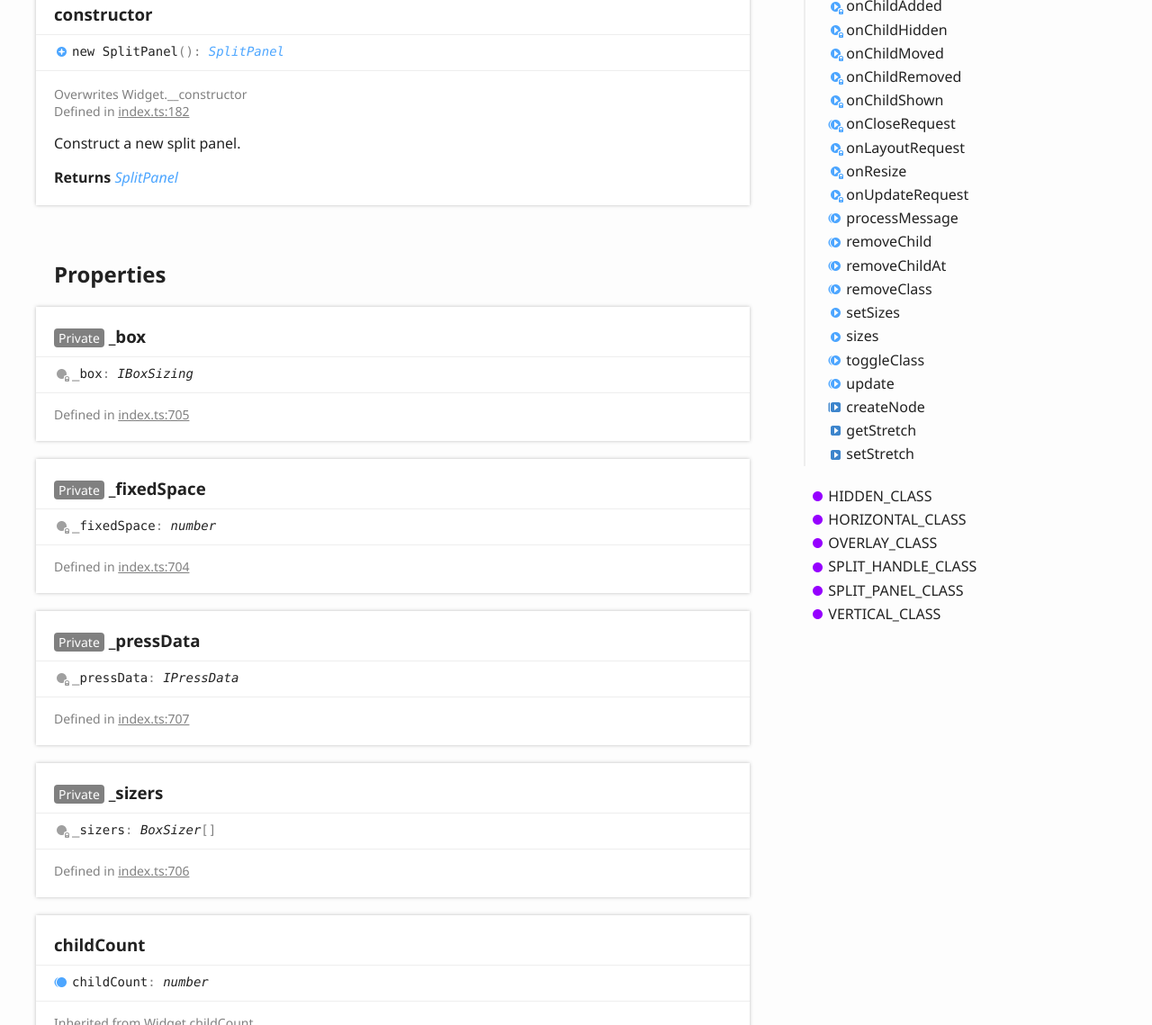
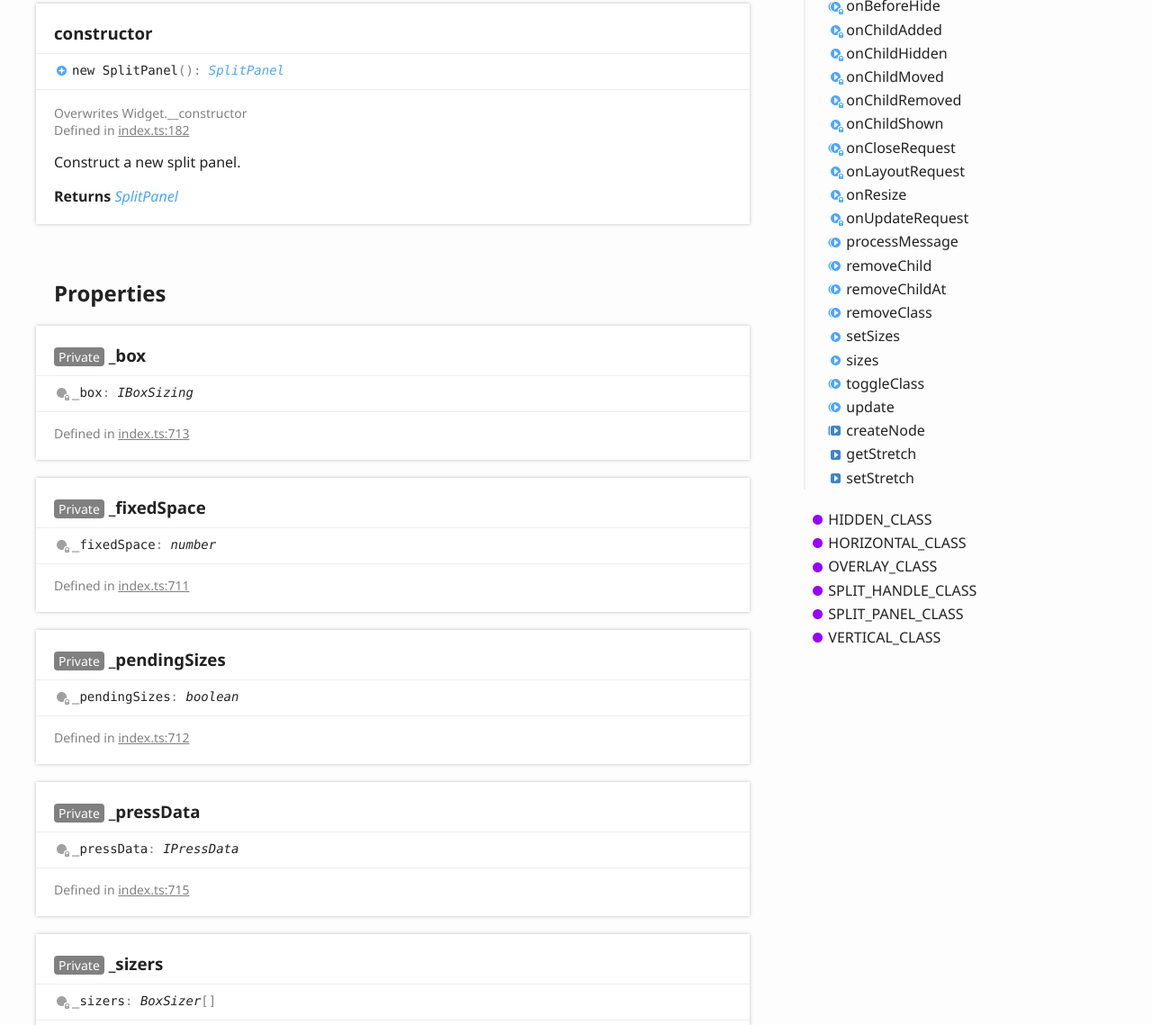
Before and after one commit to gochoam/phosphor-splitpanel, a plain HTML site: page api/classes/splitpanel.html in a window 1280 px wide. Shown: the part 1661-2800 px from the top of the page at 90% size. Drawn offline with Linux system fonts and the light colour scheme.

Commit message:
autocommit docs

```diff
--- a/api/classes/splitpanel.html
+++ b/api/classes/splitpanel.html
@@ -109,6 +109,7 @@
 							<ul class="tsd-index-list">
 								<li class="tsd-kind-property tsd-parent-kind-class tsd-is-private"><a href="splitpanel.html#_box" class="tsd-kind-icon">_box</a></li>
 								<li class="tsd-kind-property tsd-parent-kind-class tsd-is-private"><a href="splitpanel.html#_fixedspace" class="tsd-kind-icon">_fixed<wbr>Space</a></li>
+								<li class="tsd-kind-property tsd-parent-kind-class tsd-is-private"><a href="splitpanel.html#_pendingsizes" class="tsd-kind-icon">_pending<wbr>Sizes</a></li>
 								<li class="tsd-kind-property tsd-parent-kind-class tsd-is-private"><a href="splitpanel.html#_pressdata" class="tsd-kind-icon">_press<wbr>Data</a></li>
 								<li class="tsd-kind-property tsd-parent-kind-class tsd-is-private"><a href="splitpanel.html#_sizers" class="tsd-kind-icon">_sizers</a></li>
 								<li class="tsd-kind-property tsd-parent-kind-class tsd-is-inherited"><a href="splitpanel.html#childcount" class="tsd-kind-icon">child<wbr>Count</a></li>
@@ -225,7 +226,7 @@
 					<div class="tsd-signature tsd-kind-icon">_box<span class="tsd-signature-symbol">:</span> <span class="tsd-signature-type">IBoxSizing</span></div>
 					<aside class="tsd-sources">
 						<ul>
-							<li>Defined in <a href="https://github.com/phosphorjs/phosphor-splitpanel/blob/HEAD/src/index.ts#L705">index.ts:705</a></li>
+							<li>Defined in <a href="https://github.com/phosphorjs/phosphor-splitpanel/blob/HEAD/src/index.ts#L713">index.ts:713</a></li>
 						</ul>
 					</aside>
 				</section>
@@ -235,7 +236,17 @@
 					<div class="tsd-signature tsd-kind-icon">_fixed<wbr>Space<span class="tsd-signature-symbol">:</span> <span class="tsd-signature-type">number</span></div>
 					<aside class="tsd-sources">
 						<ul>
-							<li>Defined in <a href="https://github.com/phosphorjs/phosphor-splitpanel/blob/HEAD/src/index.ts#L704">index.ts:704</a></li>
+							<li>Defined in <a href="https://github.com/phosphorjs/phosphor-splitpanel/blob/HEAD/src/index.ts#L711">index.ts:711</a></li>
+						</ul>
+					</aside>
+				</section>
+				<section class="tsd-panel tsd-member tsd-kind-property tsd-parent-kind-class tsd-is-private">
+					<a name="_pendingsizes" class="tsd-anchor"></a>
+					<h3><span class="tsd-flag ts-flagPrivate">Private</span> _pending<wbr>Sizes</h3>
+					<div class="tsd-signature tsd-kind-icon">_pending<wbr>Sizes<span class="tsd-signature-symbol">:</span> <span class="tsd-signature-type">boolean</span></div>
+					<aside class="tsd-sources">
+						<ul>
+							<li>Defined in <a href="https://github.com/phosphorjs/phosphor-splitpanel/blob/HEAD/src/index.ts#L712">index.ts:712</a></li>
 						</ul>
 					</aside>
 				</section>
@@ -245,7 +256,7 @@
 					<div class="tsd-signature tsd-kind-icon">_press<wbr>Data<span class="tsd-signature-symbol">:</span> <span class="tsd-signature-type">IPressData</span></div>
 					<aside class="tsd-sources">
 						<ul>
-							<li>Defined in <a href="https://github.com/phosphorjs/phosphor-splitpanel/blob/HEAD/src/index.ts#L707">index.ts:707</a></li>
+							<li>Defined in <a href="https://github.com/phosphorjs/phosphor-splitpanel/blob/HEAD/src/index.ts#L715">index.ts:715</a></li>
 						</ul>
 					</aside>
 				</section>
@@ -255,7 +266,7 @@
 					<div class="tsd-signature tsd-kind-icon">_sizers<span class="tsd-signature-symbol">:</span> <span class="tsd-signature-type">BoxSizer</span><span class="tsd-signature-symbol">[]</span></div>
 					<aside class="tsd-sources">
 						<ul>
-							<li>Defined in <a href="https://github.com/phosphorjs/phosphor-splitpanel/blob/HEAD/src/index.ts#L706">index.ts:706</a></li>
+							<li>Defined in <a href="https://github.com/phosphorjs/phosphor-splitpanel/blob/HEAD/src/index.ts#L714">index.ts:714</a></li>
 						</ul>
 					</aside>
 				</section>
@@ -691,7 +702,7 @@
 						<li class="tsd-description">
 							<aside class="tsd-sources">
 								<ul>
-									<li>Defined in <a href="https://github.com/phosphorjs/phosphor-splitpanel/blob/HEAD/src/index.ts#L564">index.ts:564</a></li>
+									<li>Defined in <a href="https://github.com/phosphorjs/phosphor-splitpanel/blob/HEAD/src/index.ts#L571">index.ts:571</a></li>
 								</ul>
 							</aside>
 							<div class="tsd-comment tsd-typography">
@@ -719,7 +730,7 @@
 						<li class="tsd-description">
 							<aside class="tsd-sources">
 								<ul>
-									<li>Defined in <a href="https://github.com/phosphorjs/phosphor-splitpanel/blob/HEAD/src/index.ts#L602">index.ts:602</a></li>
+									<li>Defined in <a href="https://github.com/phosphorjs/phosphor-splitpanel/blob/HEAD/src/index.ts#L609">index.ts:609</a></li>
 								</ul>
 							</aside>
 							<div class="tsd-comment tsd-typography">
@@ -747,7 +758,7 @@
 						<li class="tsd-description">
 							<aside class="tsd-sources">
 								<ul>
-									<li>Defined in <a href="https://github.com/phosphorjs/phosphor-splitpanel/blob/HEAD/src/index.ts#L590">index.ts:590</a></li>
+									<li>Defined in <a href="https://github.com/phosphorjs/phosphor-splitpanel/blob/HEAD/src/index.ts#L597">index.ts:597</a></li>
 								</ul>
 							</aside>
 							<div class="tsd-comment tsd-typography">
@@ -775,7 +786,7 @@
 						<li class="tsd-description">
 							<aside class="tsd-sources">
 								<ul>
-									<li>Defined in <a href="https://github.com/phosphorjs/phosphor-splitpanel/blob/HEAD/src/index.ts#L678">index.ts:678</a></li>
+									<li>Defined in <a href="https://github.com/phosphorjs/phosphor-splitpanel/blob/HEAD/src/index.ts#L685">index.ts:685</a></li>
 								</ul>
 							</aside>
 							<div class="tsd-comment tsd-typography">
@@ -803,7 +814,7 @@
 						<li class="tsd-description">
 							<aside class="tsd-sources">
 								<ul>
-									<li>Defined in <a href="https://github.com/phosphorjs/phosphor-splitpanel/blob/HEAD/src/index.ts#L509">index.ts:509</a></li>
+									<li>Defined in <a href="https://github.com/phosphorjs/phosphor-splitpanel/blob/HEAD/src/index.ts#L503">index.ts:503</a></li>
 								</ul>
 							</aside>
 							<div class="tsd-comment tsd-typography">
@@ -834,7 +845,7 @@
 						<li class="tsd-description">
 							<aside class="tsd-sources">
 								<ul>
-									<li>Defined in <a href="https://github.com/phosphorjs/phosphor-splitpanel/blob/HEAD/src/index.ts#L632">index.ts:632</a></li>
+									<li>Defined in <a href="https://github.com/phosphorjs/phosphor-splitpanel/blob/HEAD/src/index.ts#L639">index.ts:639</a></li>
 								</ul>
 							</aside>
 							<div class="tsd-comment tsd-typography">
@@ -865,7 +876,7 @@
 						<li class="tsd-description">
 							<aside class="tsd-sources">
 								<ul>
-									<li>Defined in <a href="https://github.com/phosphorjs/phosphor-splitpanel/blob/HEAD/src/index.ts#L689">index.ts:689</a></li>
+									<li>Defined in <a href="https://github.com/phosphorjs/phosphor-splitpanel/blob/HEAD/src/index.ts#L696">index.ts:696</a></li>
 								</ul>
 							</aside>
 							<div class="tsd-comment tsd-typography">
@@ -896,7 +907,7 @@
 						<li class="tsd-description">
 							<aside class="tsd-sources">
 								<ul>
-									<li>Defined in <a href="https://github.com/phosphorjs/phosphor-splitpanel/blob/HEAD/src/index.ts#L698">index.ts:698</a></li>
+									<li>Defined in <a href="https://github.com/phosphorjs/phosphor-splitpanel/blob/HEAD/src/index.ts#L705">index.ts:705</a></li>
 								</ul>
 							</aside>
 							<div class="tsd-comment tsd-typography">
@@ -927,7 +938,7 @@
 						<li class="tsd-description">
 							<aside class="tsd-sources">
 								<ul>
-									<li>Defined in <a href="https://github.com/phosphorjs/phosphor-splitpanel/blob/HEAD/src/index.ts#L619">index.ts:619</a></li>
+									<li>Defined in <a href="https://github.com/phosphorjs/phosphor-splitpanel/blob/HEAD/src/index.ts#L626">index.ts:626</a></li>
 								</ul>
 							</aside>
 							<div class="tsd-comment tsd-typography">
@@ -949,7 +960,7 @@
 						<li class="tsd-description">
 							<aside class="tsd-sources">
 								<ul>
-									<li>Defined in <a href="https://github.com/phosphorjs/phosphor-splitpanel/blob/HEAD/src/index.ts#L412">index.ts:412</a></li>
+									<li>Defined in <a href="https://github.com/phosphorjs/phosphor-splitpanel/blob/HEAD/src/index.ts#L406">index.ts:406</a></li>
 								</ul>
 							</aside>
 							<div class="tsd-comment tsd-typography">
@@ -1248,7 +1259,7 @@
 						<li class="tsd-description">
 							<aside class="tsd-sources">
 								<ul>
-									<li>Defined in <a href="https://github.com/phosphorjs/phosphor-splitpanel/blob/HEAD/src/index.ts#L288">index.ts:288</a></li>
+									<li>Defined in <a href="https://github.com/phosphorjs/phosphor-splitpanel/blob/HEAD/src/index.ts#L282">index.ts:282</a></li>
 								</ul>
 							</aside>
 							<div class="tsd-comment tsd-typography">
@@ -1411,7 +1422,7 @@
 							<aside class="tsd-sources">
 								<p>Overwrites Widget.onAfterAttach</p>
 								<ul>
-									<li>Defined in <a href="https://github.com/phosphorjs/phosphor-splitpanel/blob/HEAD/src/index.ts#L346">index.ts:346</a></li>
+									<li>Defined in <a href="https://github.com/phosphorjs/phosphor-splitpanel/blob/HEAD/src/index.ts#L340">index.ts:340</a></li>
 								</ul>
 							</aside>
 							<div class="tsd-comment tsd-typography">
@@ -1440,7 +1451,7 @@
 							<aside class="tsd-sources">
 								<p>Overwrites Widget.onAfterShow</p>
 								<ul>
-									<li>Defined in <a href="https://github.com/phosphorjs/phosphor-splitpanel/blob/HEAD/src/index.ts#L339">index.ts:339</a></li>
+									<li>Defined in <a href="https://github.com/phosphorjs/phosphor-splitpanel/blob/HEAD/src/index.ts#L333">index.ts:333</a></li>
 								</ul>
 							</aside>
 							<div class="tsd-comment tsd-typography">
@@ -1469,7 +1480,7 @@
 							<aside class="tsd-sources">
 								<p>Overwrites Widget.onBeforeDetach</p>
 								<ul>
-									<li>Defined in <a href="https://github.com/phosphorjs/phosphor-splitpanel/blob/HEAD/src/index.ts#L354">index.ts:354</a></li>
+									<li>Defined in <a href="https://github.com/phosphorjs/phosphor-splitpanel/blob/HEAD/src/index.ts#L348">index.ts:348</a></li>
 								</ul>
 							</aside>
 							<div class="tsd-comment tsd-typography">
@@ -1529,7 +1540,7 @@
 							<aside class="tsd-sources">
 								<p>Overwrites Widget.onChildAdded</p>
 								<ul>
-									<li>Defined in <a href="https://github.com/phosphorjs/phosphor-splitpanel/blob/HEAD/src/index.ts#L305">index.ts:305</a></li>
+									<li>Defined in <a href="https://github.com/phosphorjs/phosphor-splitpanel/blob/HEAD/src/index.ts#L299">index.ts:299</a></li>
 								</ul>
 							</aside>
 							<div class="tsd-comment tsd-typography">
@@ -1558,7 +1569,7 @@
 							<aside class="tsd-sources">
 								<p>Overwrites Widget.onChildHidden</p>
 								<ul>
-									<li>Defined in <a href="https://github.com/phosphorjs/phosphor-splitpanel/blob/HEAD/src/index.ts#L368">index.ts:368</a></li>
+									<li>Defined in <a href="https://github.com/phosphorjs/phosphor-splitpanel/blob/HEAD/src/index.ts#L362">index.ts:362</a></li>
 								</ul>
 							</aside>
 							<div class="tsd-comment tsd-typography">
@@ -1587,7 +1598,7 @@
 							<aside class="tsd-sources">
 								<p>Overwrites Widget.onChildMoved</p>
 								<ul>
-									<li>Defined in <a href="https://github.com/phosphorjs/phosphor-splitpanel/blob/HEAD/src/index.ts#L331">index.ts:331</a></li>
+									<li>Defined in <a href="https://github.com/phosphorjs/phosphor-splitpanel/blob/HEAD/src/index.ts#L325">index.ts:325</a></li>
 								</ul>
 							</aside>
 							<div class="tsd-comment tsd-typography">
@@ -1616,7 +1627,7 @@
 							<aside class="tsd-sources">
 								<p>Overwrites Widget.onChildRemoved</p>
 								<ul>
-									<li>Defined in <a href="https://github.com/phosphorjs/phosphor-splitpanel/blob/HEAD/src/index.ts#L318">index.ts:318</a></li>
+									<li>Defined in <a href="https://github.com/phosphorjs/phosphor-splitpanel/blob/HEAD/src/index.ts#L312">index.ts:312</a></li>
 								</ul>
 							</aside>
 							<div class="tsd-comment tsd-typography">
@@ -1645,7 +1656,7 @@
 							<aside class="tsd-sources">
 								<p>Overwrites Widget.onChildShown</p>
 								<ul>
-									<li>Defined in <a href="https://github.com/phosphorjs/phosphor-splitpanel/blob/HEAD/src/index.ts#L361">index.ts:361</a></li>
+									<li>Defined in <a href="https://github.com/phosphorjs/phosphor-splitpanel/blob/HEAD/src/index.ts#L355">index.ts:355</a></li>
 								</ul>
 							</aside>
 							<div class="tsd-comment tsd-typography">
@@ -1708,7 +1719,7 @@
 							<aside class="tsd-sources">
 								<p>Overwrites Widget.onLayoutRequest</p>
 								<ul>
-									<li>Defined in <a href="https://github.com/phosphorjs/phosphor-splitpanel/blob/HEAD/src/index.ts#L403">index.ts:403</a></li>
+									<li>Defined in <a href="https://github.com/phosphorjs/phosphor-splitpanel/blob/HEAD/src/index.ts#L397">index.ts:397</a></li>
 								</ul>
 							</aside>
 							<div class="tsd-comment tsd-typography">
@@ -1737,7 +1748,7 @@
 							<aside class="tsd-sources">
 								<p>Overwrites Widget.onResize</p>
 								<ul>
-									<li>Defined in <a href="https://github.com/phosphorjs/phosphor-splitpanel/blob/HEAD/src/index.ts#L375">index.ts:375</a></li>
+									<li>Defined in <a href="https://github.com/phosphorjs/phosphor-splitpanel/blob/HEAD/src/index.ts#L369">index.ts:369</a></li>
 								</ul>
 							</aside>
 							<div class="tsd-comment tsd-typography">
@@ -1766,7 +1777,7 @@
 							<aside class="tsd-sources">
 								<p>Overwrites Widget.onUpdateRequest</p>
 								<ul>
-									<li>Defined in <a href="https://github.com/phosphorjs/phosphor-splitpanel/blob/HEAD/src/index.ts#L391">index.ts:391</a></li>
+									<li>Defined in <a href="https://github.com/phosphorjs/phosphor-splitpanel/blob/HEAD/src/index.ts#L385">index.ts:385</a></li>
 								</ul>
 							</aside>
 							<div class="tsd-comment tsd-typography">
@@ -2182,6 +2193,9 @@
 							</li>
 							<li class=" tsd-kind-property tsd-parent-kind-class tsd-is-private">
 								<a href="splitpanel.html#_fixedspace" class="tsd-kind-icon">_fixed<wbr>Space</a>
+							</li>
+							<li class=" tsd-kind-property tsd-parent-kind-class tsd-is-private">
+								<a href="splitpanel.html#_pendingsizes" class="tsd-kind-icon">_pending<wbr>Sizes</a>
 							</li>
 							<li class=" tsd-kind-property tsd-parent-kind-class tsd-is-private">
 								<a href="splitpanel.html#_pressdata" class="tsd-kind-icon">_press<wbr>Data</a>
```
Also changed, not shown: api/assets/js/search.js.
